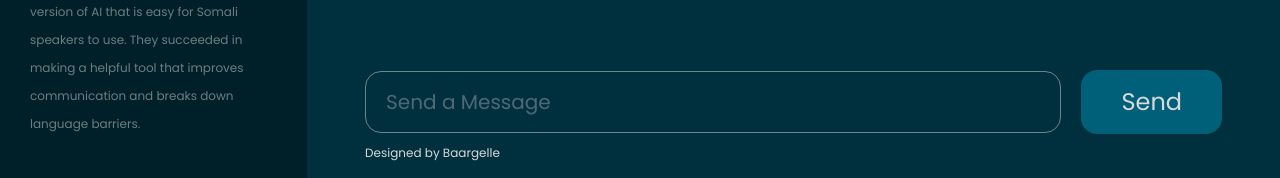
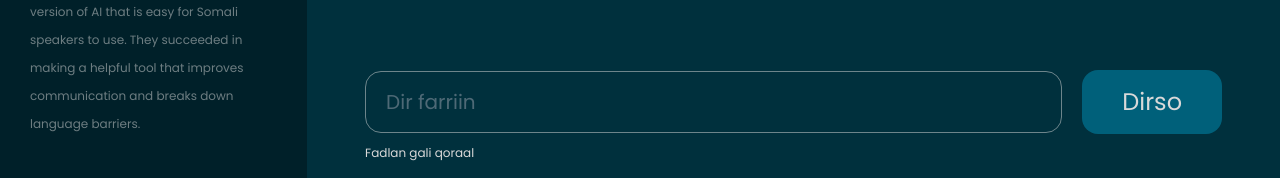
Before and after one commit to muuminbaargeele/PromptSom, a React (Vite) app: page / in a window 1280 px wide. Shown: the part 622-800 px from the top of the page. Built offline with nearby package versions, Linux system fonts and the light colour scheme; a web font is replaced by a local one.

Commit message:
changing text

```diff
--- a/src/components/Chat.tsx
+++ b/src/components/Chat.tsx
@@ -101,7 +101,7 @@ const Chat = ({ postData }: ChatTypeProps) => {
             <input
               className="w-full outline-none border border-grayColor py-3 lg:py-4 text-white opacity-50 font-popins text-[1rem] lg:text-xl bg-transparent rounded-xl lg:rounded-2xl pl-3 lg:pl-5 focus:border-blue-600 transition-all duration-150 ease-in-out"
               type="text"
-              placeholder="Send a Message"
+              placeholder="Dir farriin"
               name="question"
               value={question}
               onChange={handleOnChange}
@@ -124,7 +124,7 @@ const Chat = ({ postData }: ChatTypeProps) => {
                   size={23}
                 />
               ) : (
-                'Send'
+                'Dirso'
               )}
             </button>
           </div>
@@ -132,7 +132,7 @@ const Chat = ({ postData }: ChatTypeProps) => {
       </div>
 
       <p className="hidden lg:block pb-4 text-grayColor font-popins text-[0.75rem] font-medium">
-        Designed by Baargelle
+        Fadlan gali qoraal
       </p>
     </section>
   )
```
